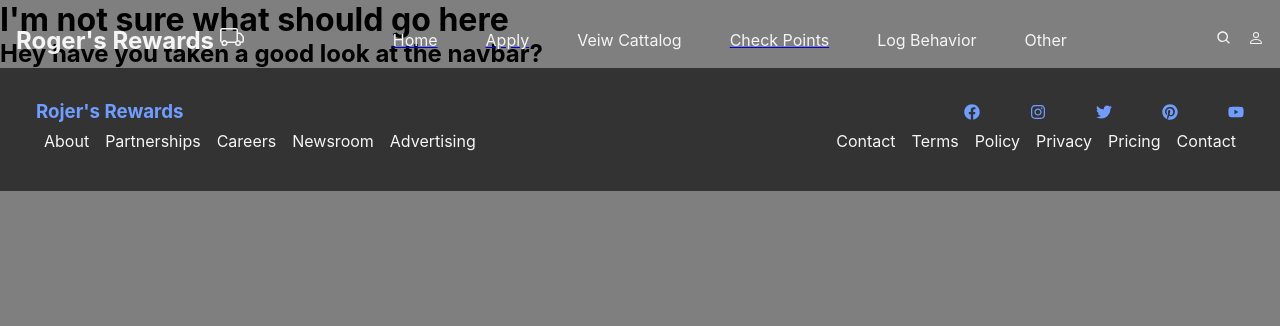
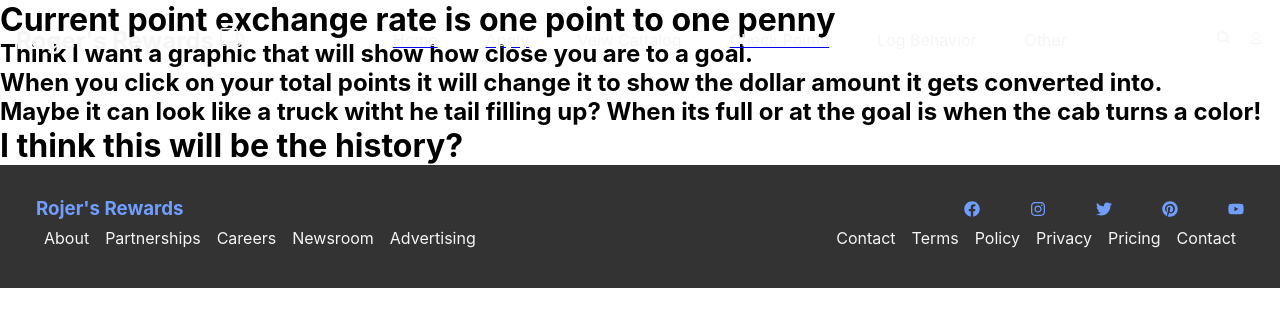
Before and after one commit to kennguyen061/TruckersRewardsProgram, a React (Create React App) app in the folder front-end/app/: page /main/points in a window 1280 px wide. Shown: the top 326 px of the page. Built offline with nearby package versions, Linux system fonts and the light colour scheme.

Commit message:
put down ideas about points page

```diff
--- a/front-end/app/src/Components/PointsGraphic/PointsGraphic.css
+++ b/front-end/app/src/Components/PointsGraphic/PointsGraphic.css
@@ -1,13 +1,3 @@
-.overlay {
-  background-color: rgba(0, 0, 0, 0.5);
-  position: absolute;
-  width: 100%;
-  height: 100vh;
-  top: 0;
-  left: 0;
-  z-index: -1;
-}
-
 .PointsGraph {
   width: 100%;
   height: 100vh;
--- a/front-end/app/src/Components/PointsGraphic/PointsGraphic.js
+++ b/front-end/app/src/Components/PointsGraphic/PointsGraphic.js
@@ -1,12 +1,26 @@
 import "./PointsGraphic.css";
+import { Doughnut } from "react-chartjs-2";
 
 function PointsGraphic() {
   return (
     <div className="PointGrah">
-      <div className="overlay"></div>
+      <div className="Graph"></div>
       <div className="content">
-        <h1>I'm not sure what should go here</h1>
-        <h2>Hey have you taken a good look at the navbar?</h2>
+        <h1>Current point exchange rate is one point to one penny</h1>
+        <h2>
+          Think I want a graphic that will show how close you are to a goal.
+        </h2>
+        <h2>
+          When you click on your total points it will change it to show the
+          dollar amount it gets converted into.
+        </h2>
+        <h2>
+          Maybe it can look like a truck witht he tail filling up? When its full
+          or at the goal is when the cab turns a color!
+        </h2>
+      </div>
+      <div className="History">
+        <h1>I think this will be the history?</h1>
       </div>
     </div>
   );
--- a/front-end/app/src/Components/pages/Points.js
+++ b/front-end/app/src/Components/pages/Points.js
@@ -1,8 +1,5 @@
 import "./Points.css";
-import { Doughnut } from "react-chartjs-2";
 import NewNav from "../UI/NewNav";
-import Hero from "../Hero/Hero";
-
 import Footer from "../Footer/Footer";
 import PointsGraphic from "../PointsGraphic/PointsGraphic";
 
```
